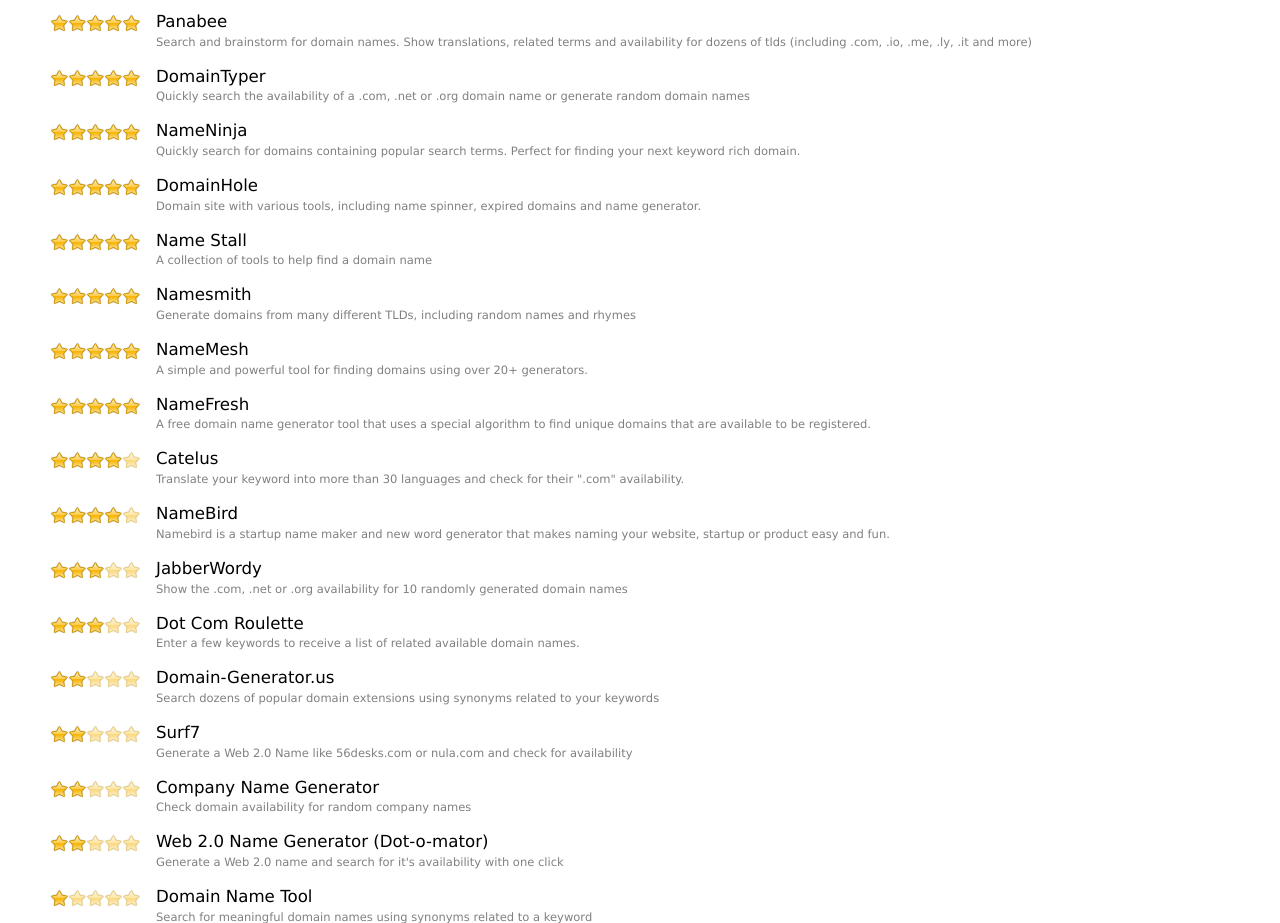
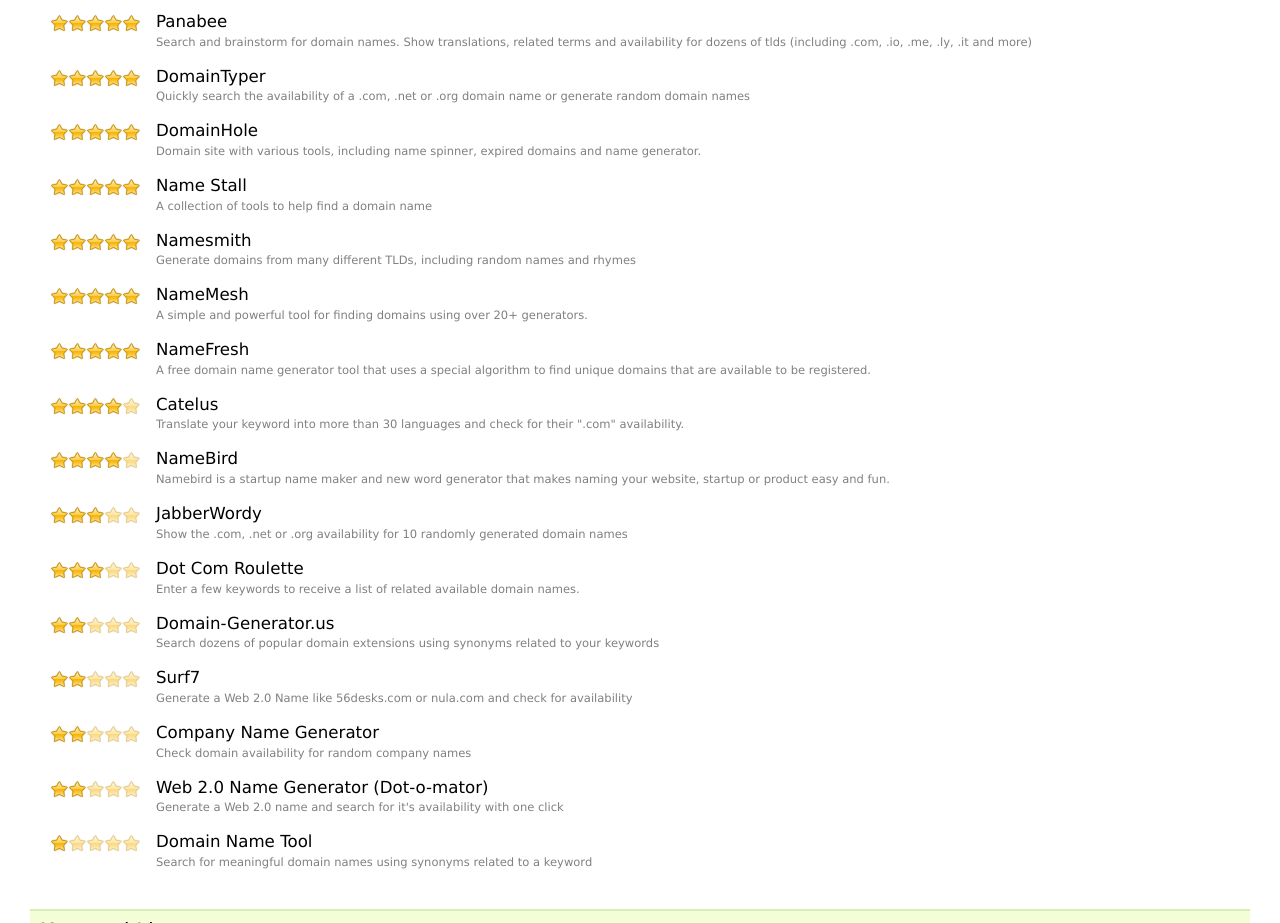
Before and after one commit to bradjasper/DomainGroovy, a plain HTML site: page index.html in a window 1280 px wide. Shown: the part 1100-2023 px from the top of the page. Drawn offline with Linux system fonts and the light colour scheme.

Commit message:
removed nameninja

```diff
--- a/index.html
+++ b/index.html
@@ -154,14 +154,6 @@
                   <div class="info">
                      <a href="http://domaintyper.com/">DomainTyper</a>
                      <br /><span class="description">Quickly search the availability of a .com, .net or .org domain name or generate random domain names</span>
-                  </div>
-               </div>
-               <div class="clear"></div>
-               <div id="site">
-                  <div class="stars five"></div>
-                  <div class="info">
-                     <a href="http://nameninja.com/">NameNinja</a>
-                     <br /><span class="description">Quickly search for domains containing popular search terms. Perfect for finding your next keyword rich domain.</span>
                   </div>
                </div>
                <div class="clear"></div>
```
